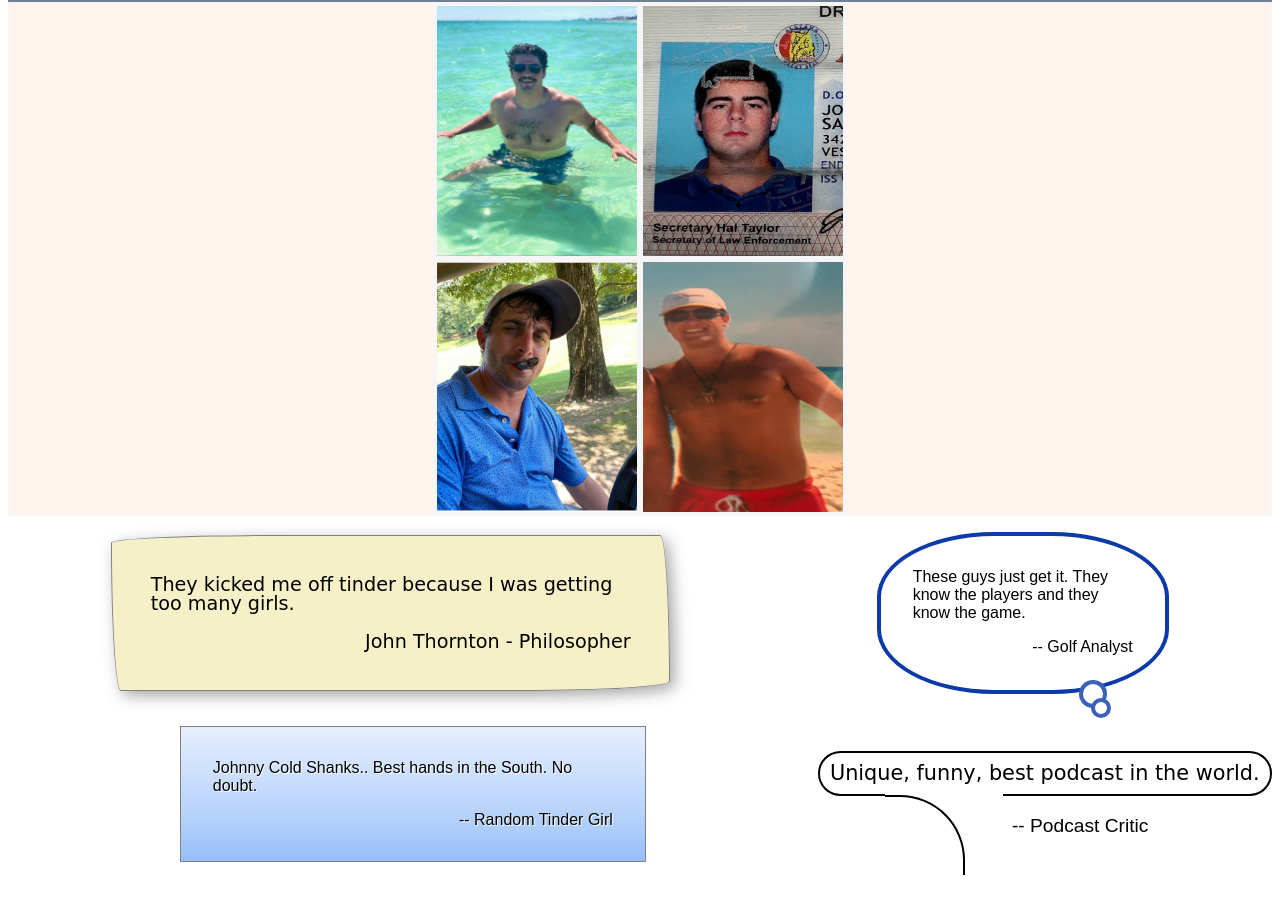
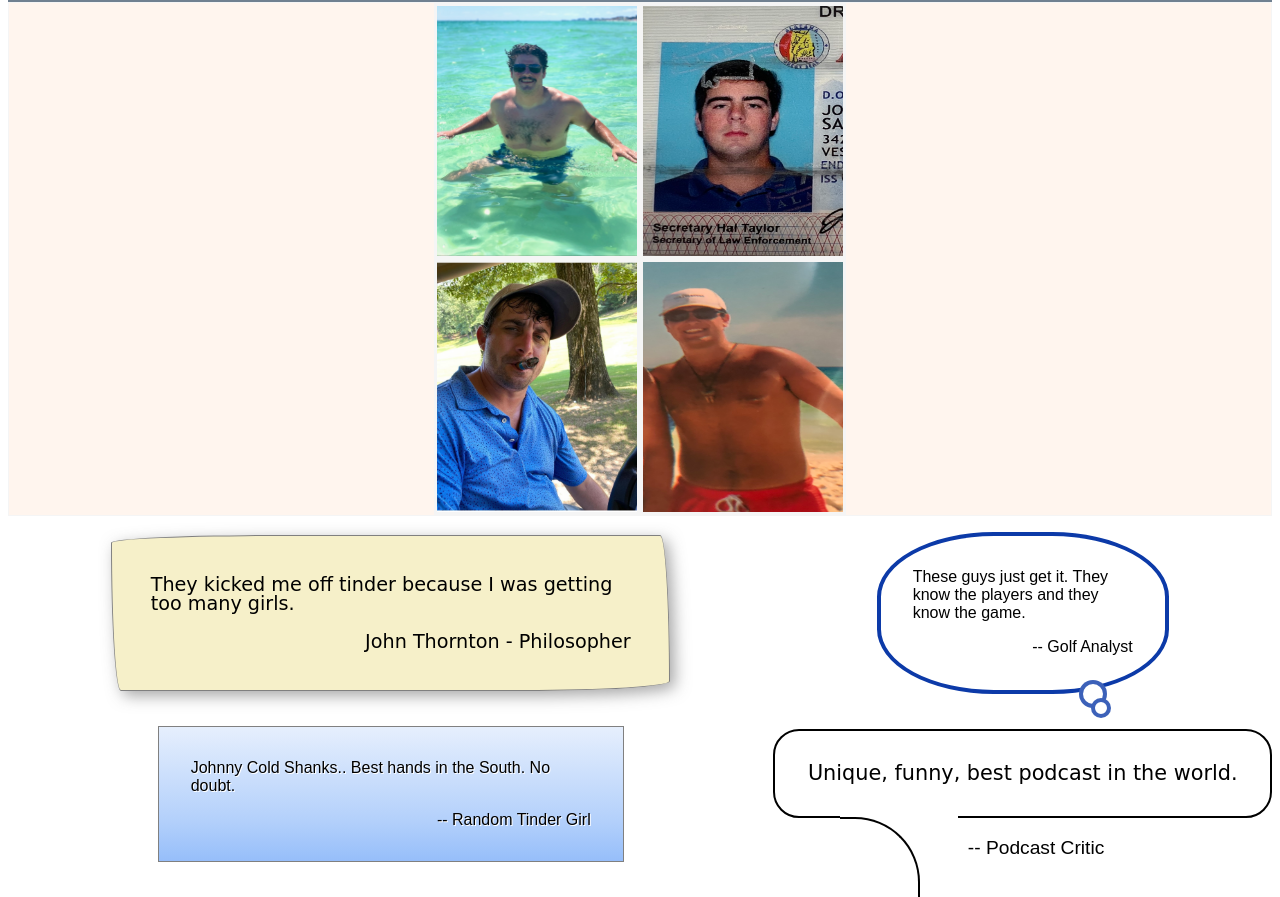
Before and after one commit to shsanders12/intheleather, a plain HTML site: page index.html in a window 1280 px wide. Shown: the part 225-1122 px from the top of the page. Drawn offline with Linux system fonts and the light colour scheme.

Commit message:
edit css.styles

```diff
--- a/styles.css
+++ b/styles.css
@@ -132,7 +132,7 @@ img {
     margin: 0;
     border: solid .125em;
     border-radius: 1.25em;
-    padding: .5em;
+    padding: 1.56em;
 }
 .quotefour .left:after {
     content:"";
```
